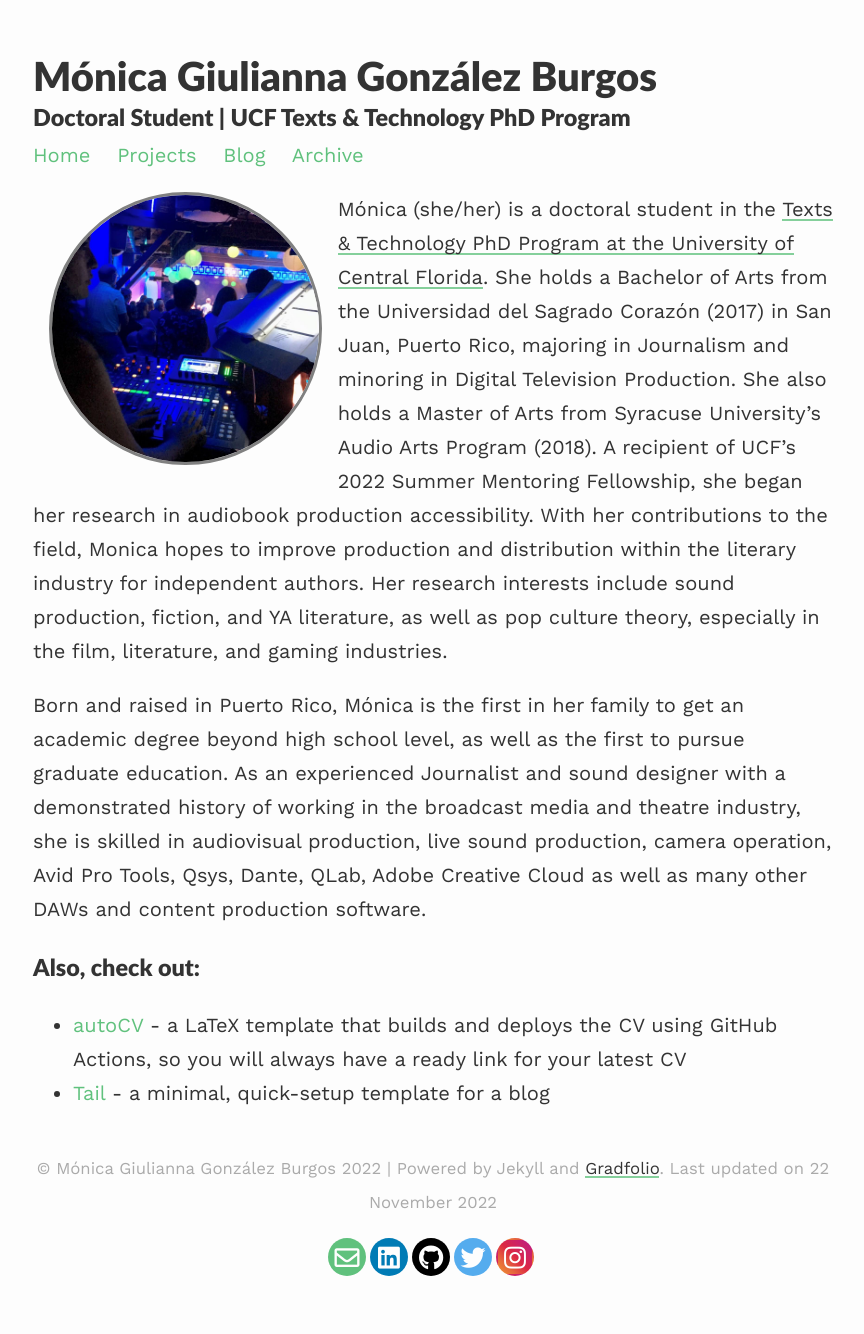
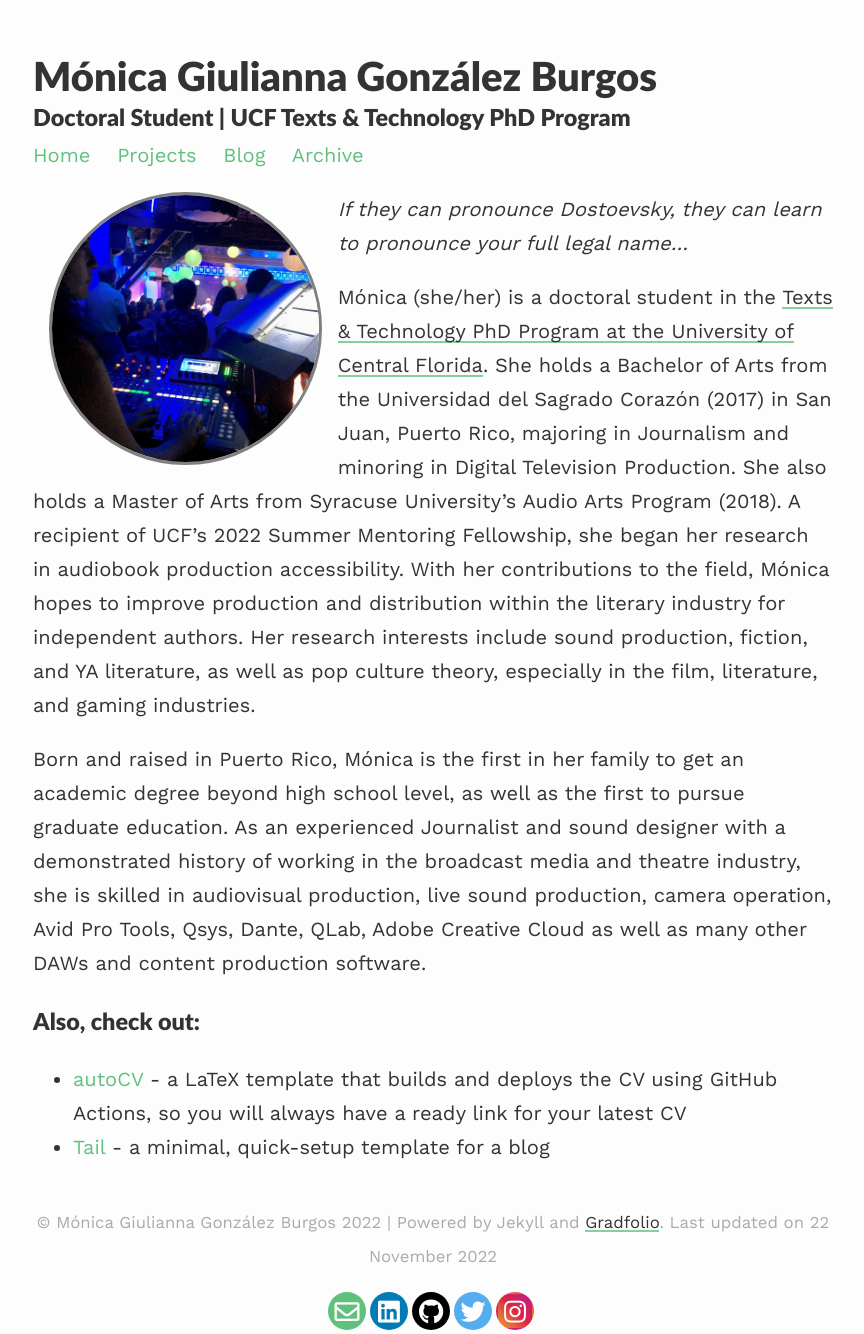
Before and after one commit to mgonzalezburgos/MGBurgos, a Jekyll site: the page built from index.md, in a window 1280 px wide. Shown: the whole page, without its empty margins (207-1071 px from the left). Built offline with Jekyll 4.4.1, drawn with Linux system fonts in a browser that asks for light colours; nearby versions of some CDN libraries; before the commit the page ends 1280 px from its top, so only the background shows below that.

Commit message:
Update index.md

```diff
--- a/index.md
+++ b/index.md
@@ -7,7 +7,9 @@ profile:
 published: true
 ---
 
-Mónica (she/her) is a doctoral student in the [Texts & Technology PhD Program at the University of Central Florida](https://cah.ucf.edu/textstech/who-we-are/our-students/){:target="_blank"}. She holds a Bachelor of Arts from the Universidad del Sagrado Corazón (2017) in San Juan, Puerto Rico, majoring in Journalism and minoring in Digital Television Production. She also holds a Master of Arts from Syracuse University’s Audio Arts Program (2018). A recipient of UCF’s 2022 Summer Mentoring Fellowship, she began her research in audiobook production accessibility. With her contributions to the field, Monica hopes to improve production and distribution within the literary industry for independent authors.  Her research interests include sound production, fiction, and YA literature, as well as pop culture theory, especially in the film, literature, and gaming industries.
+<i>If they can pronounce Dostoevsky, they can learn to pronounce your full legal name...<i>
+
+Mónica (she/her) is a doctoral student in the [Texts & Technology PhD Program at the University of Central Florida](https://cah.ucf.edu/textstech/who-we-are/our-students/){:target="_blank"}. She holds a Bachelor of Arts from the Universidad del Sagrado Corazón (2017) in San Juan, Puerto Rico, majoring in Journalism and minoring in Digital Television Production. She also holds a Master of Arts from Syracuse University’s Audio Arts Program (2018). A recipient of UCF’s 2022 Summer Mentoring Fellowship, she began her research in audiobook production accessibility. With her contributions to the field, Mónica hopes to improve production and distribution within the literary industry for independent authors.  Her research interests include sound production, fiction, and YA literature, as well as pop culture theory, especially in the film, literature, and gaming industries.
 
 Born and raised in Puerto Rico, Mónica is the first in her family to get an academic degree beyond high school level, as well as the first to pursue graduate education. As an experienced Journalist and sound designer with a demonstrated history of working in the broadcast media and theatre industry, she is skilled in audiovisual production, live sound production, camera operation, Avid Pro Tools, Qsys, Dante, QLab, Adobe Creative Cloud as well as many other DAWs and content production software.
 
```
